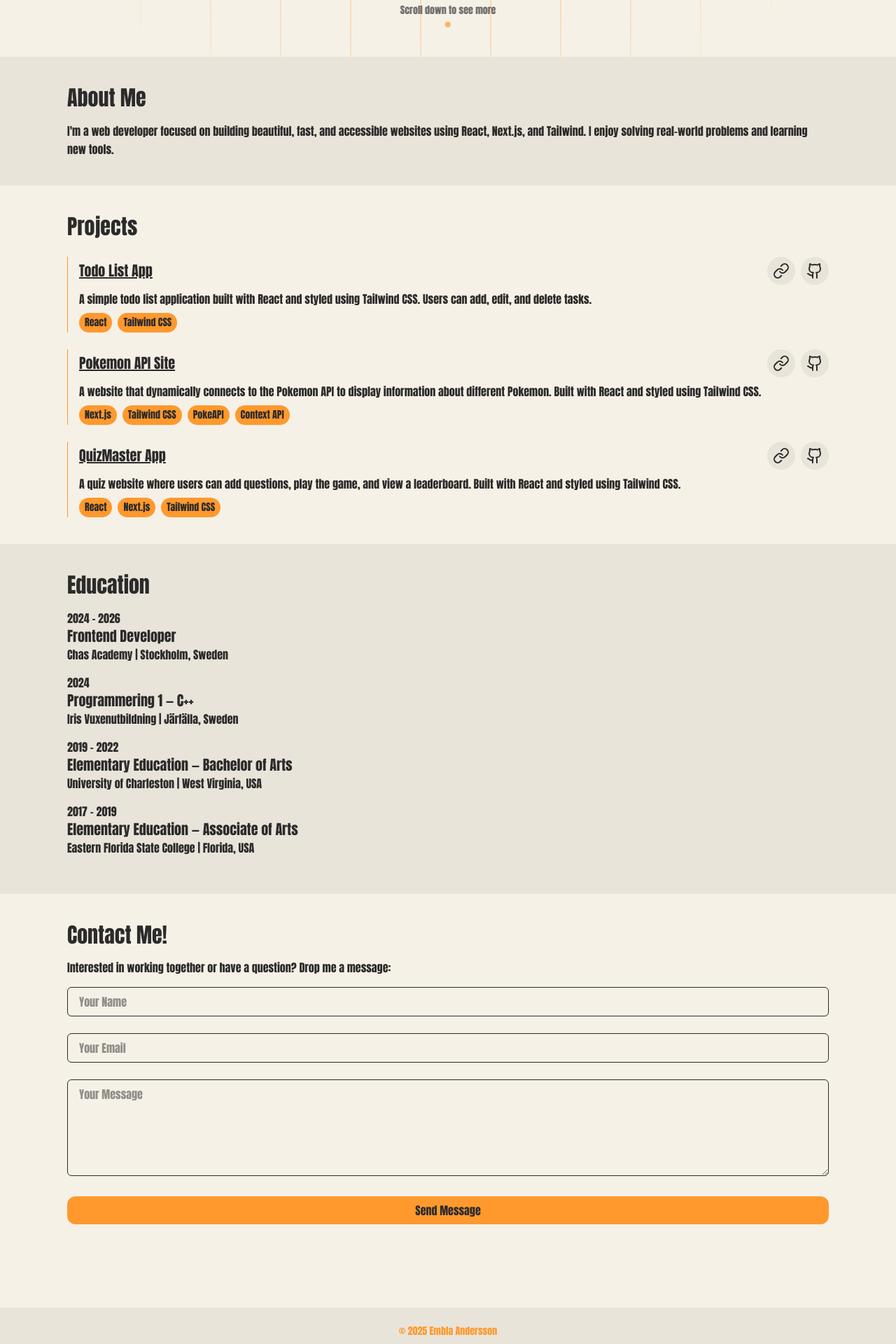
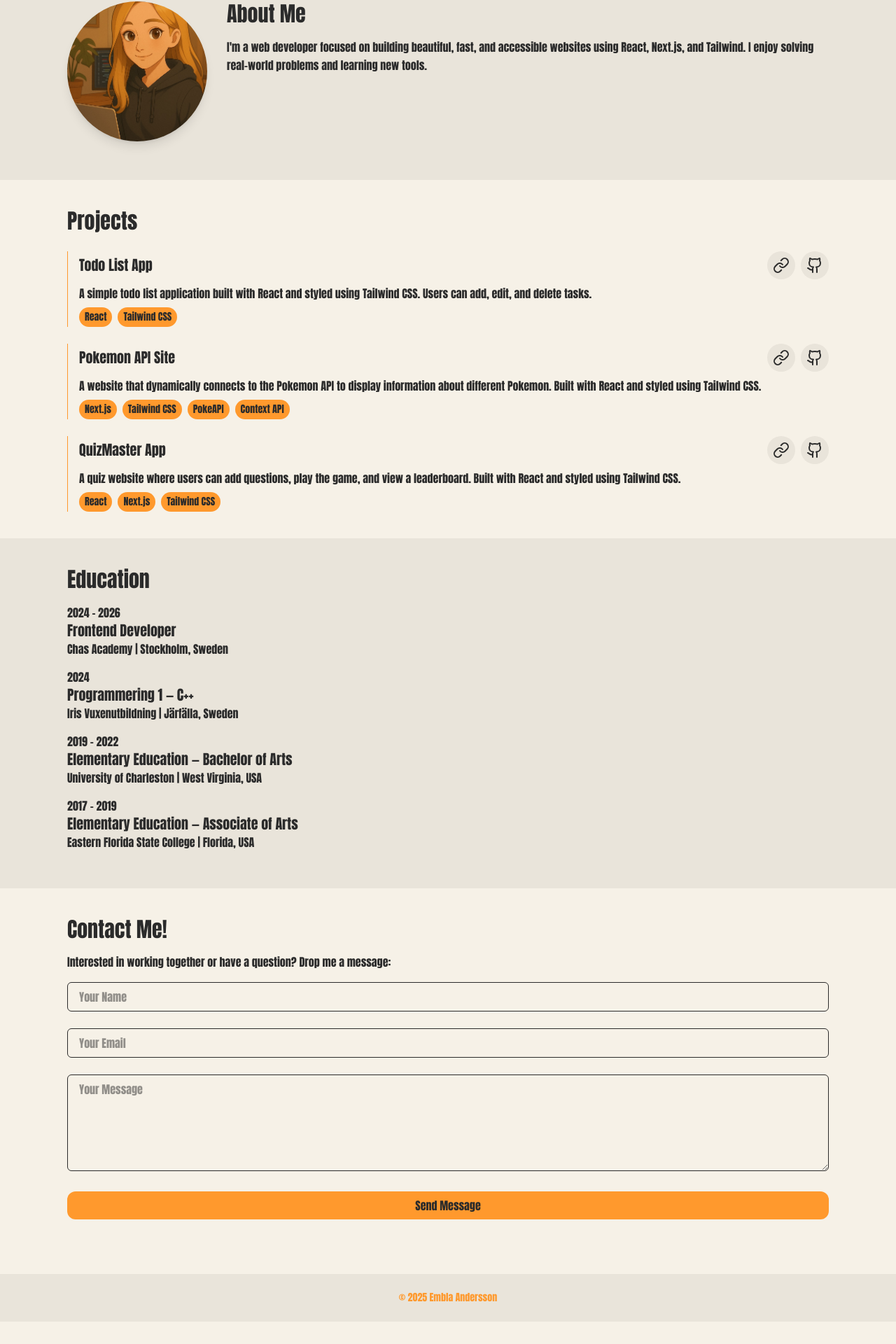
Before and after one commit to emblaah/my_portfolio, a Next.js app: page / in a window 1280 px wide. Shown: the part 719-2639 px from the top of the page at 70% size. After the commit the page ends 2607 px from the top, so only its background shows below. Built offline with nearby package versions, Linux system fonts and the light colour scheme.

Commit message:
Add profile image, add techsection file

```diff
--- a/src/app/page.js
+++ b/src/app/page.js
@@ -7,16 +7,18 @@ import ContactSection from "@/components/ContactSection";
 import HeroSection from "@/components/HeroSection";
 import EducationSection from "@/components/EducationSection";
 import BackToTopBtn from "@/components/ui/BackToTopBtn";
+import TechSection from "@/components/TechSection";
 
 export default function HomePage() {
   return (
     <div>
       <HeroSection />
       <AboutSection />
+      <TechSection />
       <ProjectsSection />
       <EducationSection />
+      <ContactSection />
       <BackToTopBtn />
-      <ContactSection />
     </div>
   );
 }
--- a/src/components/AboutSection.js
+++ b/src/components/AboutSection.js
@@ -5,13 +5,20 @@ import AnimateSection from "@/components/ui/AnimateSection";
 export default function AboutSection() {
   return (
     <section className="relative flex flex-col items-center justify-center w-screen px-4 py-10 bg-secondary-background">
-      <AnimateSection className="w-full mx-auto px-[1rem] sm:px-[5rem]">
+      <AnimateSection className="w-full md:flex md:flex-row flex flex-col md:items-start items-center gap-7 mx-auto px-[1rem] sm:px-[5rem]">
+        <img
+          src="/Dev_Image.jpeg"
+          alt="Animated photo of me"
+          className="h-50 w-50 rounded-full mb-4 shadow-lg"
+        />
+        <div>
           <h2 className="text-3xl font-semibold mb-4">About Me</h2>
           <p className="leading-relaxed">
             I'm a web developer focused on building beautiful, fast, and
             accessible websites using React, Next.js, and Tailwind. I enjoy
             solving real-world problems and learning new tools.
           </p>
+        </div>
       </AnimateSection>
     </section>
   );
--- a/src/components/ContactSection.js
+++ b/src/components/ContactSection.js
@@ -52,7 +52,7 @@ export default function ContactSection() {
         </p>
         <div>
           <form onSubmit={handleSubmit} className="space-y-6">
-            <div>
+            <AnimateSection>
               <input
                 name="name"
                 type="text"
@@ -62,8 +62,8 @@ export default function ContactSection() {
                 required
                 className="w-full px-4 py-2 rounded-md border focus:outline-none focus:ring-2 focus:ring-secondary"
               />
-            </div>
-            <div>
+            </AnimateSection>
+            <AnimateSection>
               <input
                 name="email"
                 type="email"
@@ -73,8 +73,8 @@ export default function ContactSection() {
                 required
                 className="w-full px-4 py-2 rounded-md border focus:outline-none focus:ring-2 focus:ring-secondary"
               />
-            </div>
-            <div>
+            </AnimateSection>
+            <AnimateSection>
               <textarea
                 name="message"
                 placeholder="Your Message"
@@ -84,13 +84,15 @@ export default function ContactSection() {
                 className="w-full px-4 py-2 rounded-md border focus:outline-none focus:ring-2 focus:ring-secondary"
                 rows="5"
               />
-            </div>
+            </AnimateSection>
+            <AnimateSection>
               <button
                 type="submit"
                 className="w-full bg-secondary py-2 px-6 rounded-xl"
                 disabled={submit}>
                 {submit ? "Sending..." : "Send Message"}
               </button>
+            </AnimateSection>
           </form>
         </div>
       </AnimateSection>
--- a/src/components/HeroSection.js
+++ b/src/components/HeroSection.js
@@ -74,7 +74,6 @@ export default function HeroSection() {
     window.addEventListener("scroll", handleScroll);
     document.addEventListener("mousemove", handleMouseMove);
 
-
     // Clean up the event listener when component unmounts
     return () => {
       document.removeEventListener("mousemove", handleMouseMove);
@@ -100,7 +99,7 @@ export default function HeroSection() {
       {/* The glow layer that will highlight the grid when hovering */}
       <div
         ref={glowLayerRef}
-        className="absolute inset-0 pointer-events-auto transition-all duration-100 min-h-screen"
+        className="absolute inset-0 pointer-events-auto transition-all duration-100 h-[85vh]"
         style={{
           backgroundImage: `
             linear-gradient(var(--secondary) 2px, transparent 1px),
@@ -115,7 +114,7 @@ export default function HeroSection() {
         }}
       />
       {/* The main content */}
-      <div className="relative z-10 flex flex-col items-center justify-center h-dvh w-full">
+      <div className="relative z-10 flex flex-col items-center justify-center h-[85vh] w-full">
         <motion.div
           className="flex flex-col items-start"
           variants={containerVariants}
--- a/src/components/ProjectsSection.js
+++ b/src/components/ProjectsSection.js
@@ -53,7 +53,7 @@ export default function ProjectsSection() {
               key={index}
               className="border-l border-secondary pl-4">
               <div className="flex justify-between items-center">
-                <h3 className="text-xl underline ">{project.title}</h3>
+                <h3 className="text-xl">{project.title}</h3>
                 <div className="flex gap-2">
                   <Link
                     href={project.liveLink}
--- /dev/null
+++ b/src/components/TechSection.js
@@ -0,0 +1,7 @@
+export default function TechSection() {
+
+
+
+
+
+}
--- a/src/components/ui/Footer.js
+++ b/src/components/ui/Footer.js
@@ -1,6 +1,6 @@
 export default function Footer() {
   return (
-    <footer className="mt-20 py-6 text-center bg-secondary-background text-sm text-secondary">
+    <footer className="mt-10 py-6 text-center bg-secondary-background text-sm text-secondary">
       <p>&copy; {new Date().getFullYear()} Embla Andersson</p>
     </footer>
   );
--- a/src/components/ui/Header.js
+++ b/src/components/ui/Header.js
@@ -27,9 +27,9 @@ export default function Header() {
   return (
     <header className="absolute flex justify-between items-center w-full p-6 top-0 z-50">
       {isDarkMode ? (
-        <img src="/initials_dark.png" alt="Initials" className="h-12" />
+        <img src="/initials_dark.png" alt="Dark mode Initials" className="h-12" />
       ) : (
-        <img src="/initials_light.png" alt="Initials" className="h-12" />
+        <img src="/initials_light.png" alt="Light mode Initials" className="h-12" />
       )}
 
       <nav className="space-x-4 flex justify-center items-center">
```
Also changed, not shown: public/Dev_Image.jpeg (added). Lines whose indentation alone changed are shown as unchanged.
